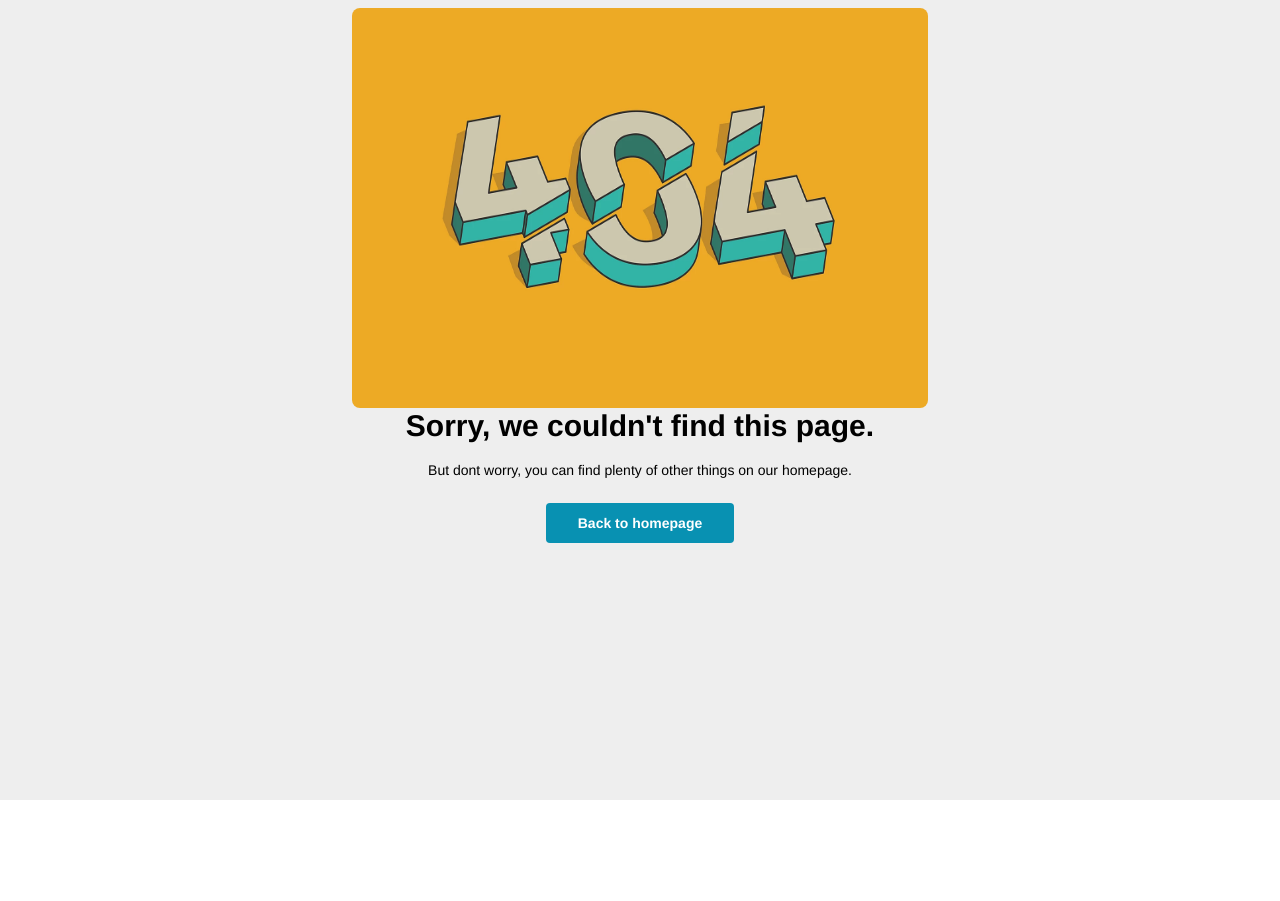
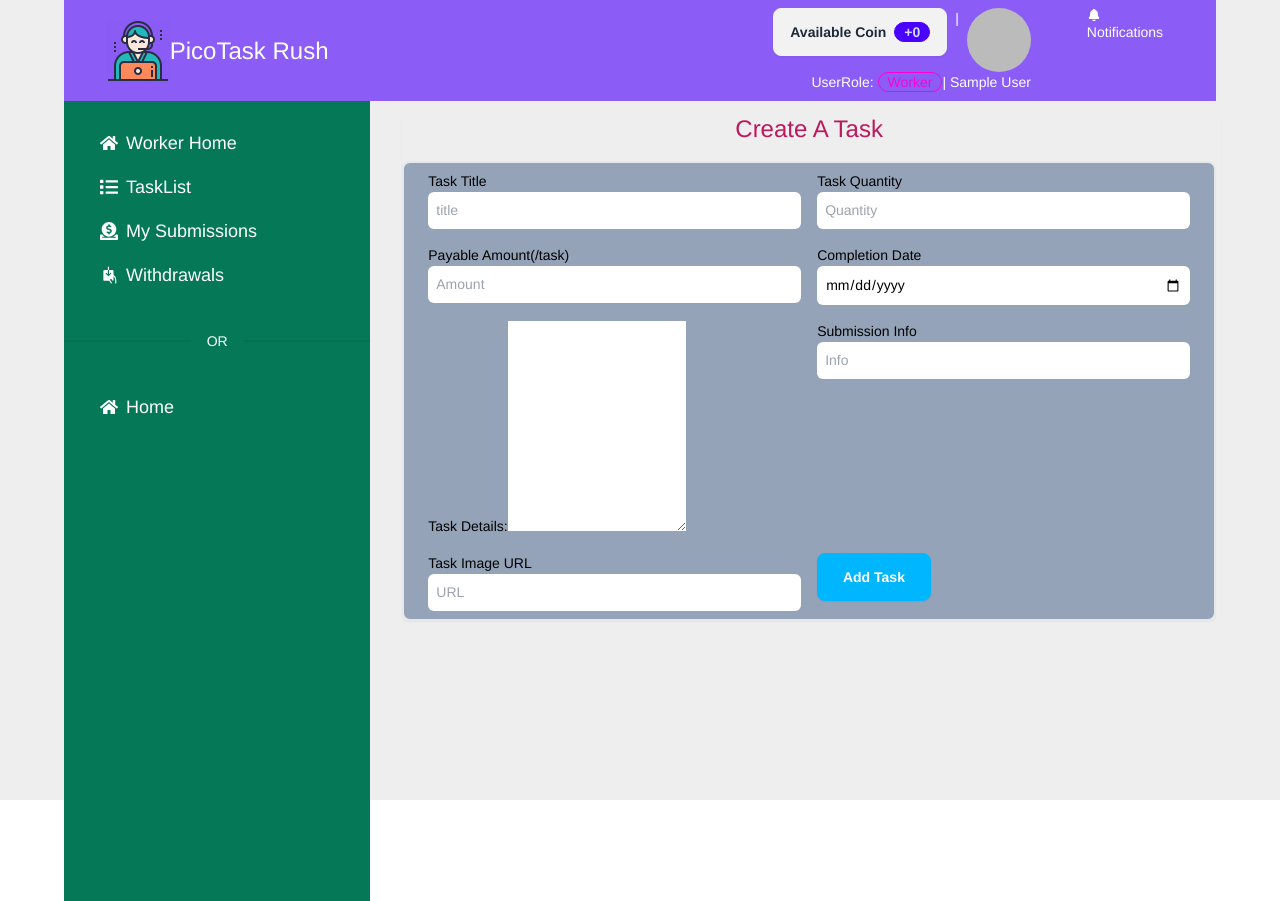
Before and after one commit to shahinalom9343/Micro-Task-Client, a React (Vite) app: page /dashboard/addTasks in a window 1280 px wide. Before the commit the page ends 800 px from the top, so only its background shows below. Built offline with nearby package versions, Linux system fonts and the light colour scheme; no server answers; sample sign-in values are in the browser's storage.

Commit message:
Added task creator routes

```diff
--- a/src/Dashboard/Admin/AdminHome.jsx
+++ b/src/Dashboard/Admin/AdminHome.jsx
@@ -1,7 +1,59 @@
+import { FaCoins, FaUsers } from "react-icons/fa";
+import { FaMoneyCheckDollar } from "react-icons/fa6";
+import useAxiosSecure from "../../Hooks/useAxiosSecure";
+import { useQuery } from "@tanstack/react-query";
+
 const AdminHome = () => {
+  const axiosSecure = useAxiosSecure();
+  const { data: users = [] } = useQuery({
+    queryKey: ["users"],
+    queryFn: async () => {
+      const result = await axiosSecure.get("/users");
+      return result.data;
+    },
+  });
   return (
     <div>
-      <h4>Admin hOME</h4>
+      <div>
+        <h3 className="my-6 text-3xl font-bold text-center text-cyan-600">
+          Admin Stats
+        </h3>
+      </div>
+      <div className="bg-slate-400 rounded-xl">
+        <section className="p-6 my-6 dark:bg-gray-100 dark:text-gray-800">
+          <div className="container grid grid-cols-1 gap-4 mx-auto sm:grid-cols-2 xl:grid-cols-3">
+            <div className="flex bg-red-200 p-10 rounded-lg  dark:bg-gray-50 dark:text-gray-800">
+              <div className="flex justify-center p-2 rounded-lg sm:p-4 dark:bg-violet-600">
+                <FaUsers className="text-5xl" />
+              </div>
+              <div className="flex flex-col justify-center align-middle">
+                <p className="text-3xl font-semibold leading-none">
+                  {users.length}
+                </p>
+                <p className="capitalize">Total Users</p>
+              </div>
+            </div>
+            <div className="flex p-1 bg-blue-200  rounded-lg md:space-x-6 dark:bg-gray-50 dark:text-gray-800">
+              <div className="flex items-center justify-center p-2  rounded-lg sm:p-4 dark:bg-violet-600">
+                <FaCoins className="text-5xl"></FaCoins>
+              </div>
+              <div className="flex flex-col justify-center align-middle">
+                <p className="text-3xl font-semibold leading-none">200</p>
+                <p className="capitalize">Total Coins</p>
+              </div>
+            </div>
+            <div className="flex p-2 space-x-4 bg-cyan-200 rounded-lg  dark:bg-gray-50 dark:text-gray-800">
+              <div className="flex justify-center items-center p-2 rounded-lg sm:p-4 dark:bg-violet-600">
+                <FaMoneyCheckDollar className="text-5xl" />
+              </div>
+              <div className="flex flex-col justify-center align-middle">
+                <p className="text-3xl font-semibold leading-none">7500</p>
+                <p className="capitalize">Total Payment</p>
+              </div>
+            </div>
+          </div>
+        </section>
+      </div>
     </div>
   );
 };
--- /dev/null
+++ b/src/Dashboard/Common.jsx
@@ -0,0 +1,11 @@
+const Common = () => {
+  return (
+    <div>
+      <h3 className="text-2xl flex justify-center items-center font-bold text-purple-600">
+        Welcome to DashBoard...
+      </h3>
+    </div>
+  );
+};
+
+export default Common;
--- a/src/Dashboard/TaskCreator/AddTasks.jsx
+++ b/src/Dashboard/TaskCreator/AddTasks.jsx
@@ -1,8 +1,158 @@
+import { useForm } from "react-hook-form";
+import useAxiosSecure from "../../Hooks/useAxiosSecure";
+import Swal from "sweetalert2";
+
 const AddTasks = () => {
+  const {
+    register,
+    handleSubmit,
+    reset,
+    formState: { errors },
+  } = useForm();
+  const axiosSecure = useAxiosSecure();
+
+  const onSubmit = (data) => {
+    // console.log(data);
+    const taskInfo = {
+      title: data.title,
+      url: data.url,
+      quantity: data.quantity,
+      payable: data.payable,
+      date: data.date,
+      details: data.details,
+      info: data.info,
+    };
+    axiosSecure.post("/tasks", taskInfo).then((res) => {
+      if (res.data.insertedId) {
+        Swal.fire({
+          position: "top-center",
+          icon: "success",
+          title: "Task Created Successfully!",
+          showConfirmButton: false,
+          timer: 1500,
+        });
+        reset();
+      }
+    });
+    reset();
+  };
   return (
-    <div>
-      <h3>Add task form</h3>
-    </div>
+    <section className=" dark:bg-gray-100 dark:text-gray-900">
+      <form
+        onSubmit={handleSubmit(onSubmit)}
+        className="container flex flex-col mx-auto space-y-12"
+      >
+        <fieldset className="my-3 space-y-4 rounded-md shadow-sm dark:bg-gray-50">
+          <div className="space-y-2">
+            <p className="font-medium text-2xl text-center text-pink-700">
+              Create A Task
+            </p>
+          </div>
+          <div className="grid grid-cols-6 gap-4 border-2 px-6 rounded-lg py-2 bg-slate-400">
+            <div className="col-span-full sm:col-span-3">
+              <label htmlFor="title" className="text-sm">
+                Task Title
+              </label>
+              <input
+                id="title"
+                {...register("title", { required: true })}
+                name="title"
+                type="text"
+                placeholder="title"
+                className="w-full p-2 rounded-md focus:ring focus:ring-opacity-75 dark:text-gray-50 focus:dark:ring-violet-600 dark:border-gray-300"
+              />
+              {errors.title?.type === "required" && (
+                <p className="text-red-600" role="alert">
+                  Task title is Required
+                </p>
+              )}
+            </div>
+            <div className="col-span-full sm:col-span-3">
+              <label htmlFor="quantity" className="text-sm">
+                Task Quantity
+              </label>
+              <input
+                id="quantity"
+                {...register("quantity", { required: true })}
+                name="quantity"
+                type="number"
+                placeholder="Quantity"
+                className="w-full p-2 rounded-md focus:ring focus:ring-opacity-75 dark:text-gray-50 focus:dark:ring-violet-600 dark:border-gray-300"
+              />
+            </div>
+            <div className="col-span-full sm:col-span-3">
+              <label htmlFor="payable" className="text-sm">
+                Payable Amount(/task)
+              </label>
+              <input
+                id="payable"
+                {...register("payable", { required: true })}
+                name="payable"
+                type="number"
+                placeholder="Amount"
+                className="w-full p-2 rounded-md focus:ring focus:ring-opacity-75 dark:text-gray-50 focus:dark:ring-violet-600 dark:border-gray-300"
+              />
+            </div>
+            <div className="col-span-full sm:col-span-3">
+              <label htmlFor="date" className="text-sm">
+                Completion Date
+              </label>
+              <input
+                id="date"
+                {...register("date", { required: true })}
+                name="date"
+                type="date"
+                className="w-full p-2 rounded-md focus:ring focus:ring-opacity-75 dark:text-gray-50 focus:dark:ring-violet-600 dark:border-gray-300"
+              />
+            </div>
+            <div className="col-span-full sm:col-span-3">
+              <label htmlFor="details" className="text-sm">
+                Task Details:
+              </label>
+              <textarea
+                {...register("details", { required: true })}
+                name="details"
+                rows={10}
+                id="details"
+              ></textarea>
+            </div>
+            <div className="col-span-full sm:col-span-3">
+              <label htmlFor="info" className="text-sm">
+                Submission Info
+              </label>
+              <input
+                id="info"
+                {...register("info", { required: true })}
+                name="info"
+                type="text"
+                placeholder="Info"
+                className="w-full p-2 rounded-md focus:ring focus:ring-opacity-75 dark:text-gray-50 focus:dark:ring-violet-600 dark:border-gray-300"
+              />
+            </div>
+            <div className="col-span-full sm:col-span-3">
+              <label htmlFor="url" className="text-sm">
+                Task Image URL
+              </label>
+              <input
+                id="url"
+                {...register("url", { required: true })}
+                name="url"
+                type="text"
+                placeholder="URL"
+                className="w-full p-2 rounded-md focus:ring focus:ring-opacity-75 dark:text-gray-50 focus:dark:ring-violet-600 dark:border-gray-300"
+              />
+            </div>
+            <div>
+              <input
+                type="submit"
+                className="btn btn-info w-full text-white col-span-full sm:col-span-3"
+                value="Add Task"
+              />
+            </div>
+          </div>
+        </fieldset>
+      </form>
+    </section>
   );
 };
 
--- /dev/null
+++ b/src/Dashboard/Workers/WithDrawals.jsx
@@ -0,0 +1,9 @@
+const WithDrawals = () => {
+  return (
+    <div>
+      <h4>This is withdrawals</h4>
+    </div>
+  );
+};
+
+export default WithDrawals;
--- a/src/Layout/DashBoard.jsx
+++ b/src/Layout/DashBoard.jsx
@@ -4,6 +4,7 @@ import logo from "../../public/logo.png";
 import useAuth from "../Hooks/useAuth";
 import { IoNotifications } from "react-icons/io5";
 import useAdmin from "../Hooks/useAdmin";
+import { PiHandWithdrawFill } from "react-icons/pi";
 
 const DashBoard = () => {
   const { user } = useAuth();
@@ -51,7 +52,7 @@ const DashBoard = () => {
             {isAdmin ? (
               <>
                 <li>
-                  <Link to="/dashboard/workerHome">
+                  <Link to="/dashboard/adminHome">
                     <FaHome></FaHome>
                     Admin Home
                   </Link>
@@ -89,6 +90,12 @@ const DashBoard = () => {
                     My Submissions
                   </Link>
                 </li>
+                <li>
+                  <Link to="/dashboard/withdrawals">
+                    <PiHandWithdrawFill />
+                    Withdrawals
+                  </Link>
+                </li>
               </>
             )}
           </ul>
--- a/src/Routes/Routes.jsx
+++ b/src/Routes/Routes.jsx
@@ -11,9 +11,13 @@ import DashBoard from "../Layout/DashBoard";
 import TaskLists from "../Dashboard/Workers/TaskLists";
 import MySubmission from "../Dashboard/Workers/MySubmission";
 import WorkerHome from "../Dashboard/Workers/WorkerHome";
+import AddTasks from "../Dashboard/TaskCreator/AddTasks";
+import MyTasks from "../Dashboard/TaskCreator/MyTasks";
 import ManageUsers from "../Dashboard/Admin/ManageUsers";
 import AdminHome from "../Dashboard/Admin/AdminHome";
 import ManageTasks from "../Dashboard/Admin/ManageTasks";
+import Common from "../Dashboard/Common";
+import WithDrawals from "../Dashboard/Workers/WithDrawals";
 
 const router = createBrowserRouter([
   {
@@ -54,6 +58,10 @@ const router = createBrowserRouter([
     children: [
       // for workers
       {
+        index: true,
+        element: <Common></Common>,
+      },
+      {
         path: "workerHome",
         element: <WorkerHome></WorkerHome>,
       },
@@ -65,7 +73,26 @@ const router = createBrowserRouter([
         path: "mySubmisssion",
         element: <MySubmission></MySubmission>,
       },
+      {
+        path: "withdrawals",
+        element: <WithDrawals></WithDrawals>,
+      },
+
+      // for task creators
+      {
+        path: "addTasks",
+        element: <AddTasks></AddTasks>,
+      },
+      {
+        path: "myTasks",
+        element: <MyTasks></MyTasks>,
+      },
+
       // for admin
+      {
+        index: true,
+        element: <Common></Common>,
+      },
       {
         path: "adminHome",
         element: <AdminHome></AdminHome>,
```
